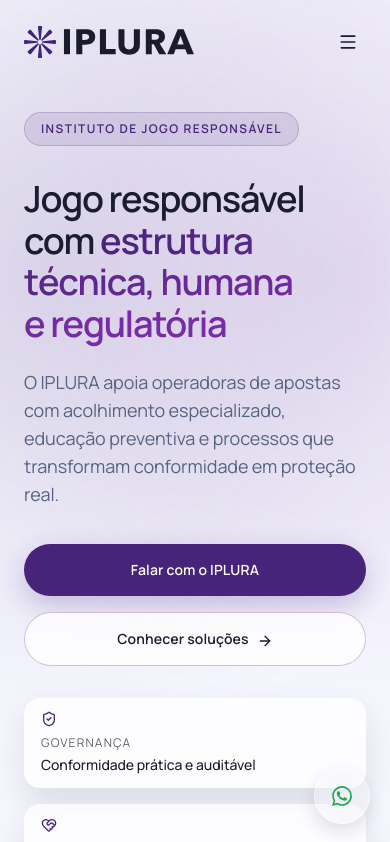
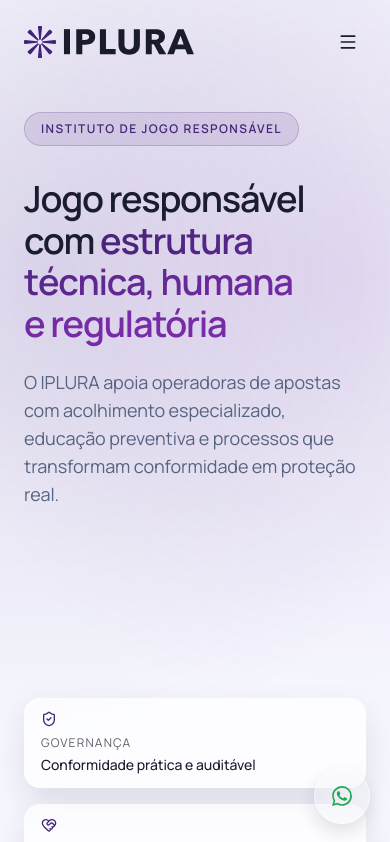
Before and after one commit to arielmarte/ipluraweb, a React (Vite) app: page / in a window 390 px wide. Shown: the top 842 px of the page. Built offline with nearby package versions, Linux system fonts and the light colour scheme; what botid would draw is missing.

Commit message:
Corrigir animação CTAs hero

```diff
--- a/src/index.css
+++ b/src/index.css
@@ -390,6 +390,14 @@
     transform: translateZ(0);
   }
 
+  @media (prefers-reduced-motion: no-preference) {
+    .hero-cta-enter {
+      opacity: 0;
+      visibility: hidden;
+      transform: translateY(20px);
+    }
+  }
+
   /* Reduced motion */
   @media (prefers-reduced-motion: reduce) {
     *, *::before, *::after {
--- a/src/sections/Hero.tsx
+++ b/src/sections/Hero.tsx
@@ -23,11 +23,6 @@
         ? Array.from(ctaRef.current.children) as HTMLElement[]
         : [];
       const tl = gsap.timeline({ defaults: { ease: 'expo.out' } });
-
-      if (!prefersReducedMotion && ctaItems.length > 0) {
-        // Pre-set CTA state before paint to prevent mobile flicker.
-        gsap.set(ctaItems, { autoAlpha: 0, y: 20 });
-      }
 
       tl.fromTo(
         badgeRef.current,
@@ -56,7 +51,7 @@
               y: 0,
               clearProps: 'opacity,visibility,transform',
             },
-            '-=0.55'
+            '<+0.08'
           );
         } else {
           tl.to(
@@ -68,7 +63,7 @@
               stagger: 0.1,
               clearProps: 'opacity,visibility,transform',
             },
-            '-=0.55'
+            '<+0.08'
           );
         }
       }
@@ -156,7 +151,7 @@
                   e.preventDefault();
                   scrollToSection(hero.ctaPrimary.href);
                 }}
-                className="btn-primary w-full sm:w-auto text-center"
+                className="btn-primary hero-cta-enter w-full sm:w-auto text-center"
               >
                 {hero.ctaPrimary.label}
               </a>
@@ -166,7 +161,7 @@
                   e.preventDefault();
                   scrollToSection(hero.ctaSecondary.href);
                 }}
-                className="btn-secondary group w-full sm:w-auto text-center"
+                className="btn-secondary hero-cta-enter group w-full sm:w-auto text-center"
               >
                 {hero.ctaSecondary.label}
                 <ArrowRight className="w-4 h-4 ml-2 inline group-hover:translate-x-1 transition-transform" />
```
Also changed, not shown: 1 other file (tests, documents, lock files or other folders).
